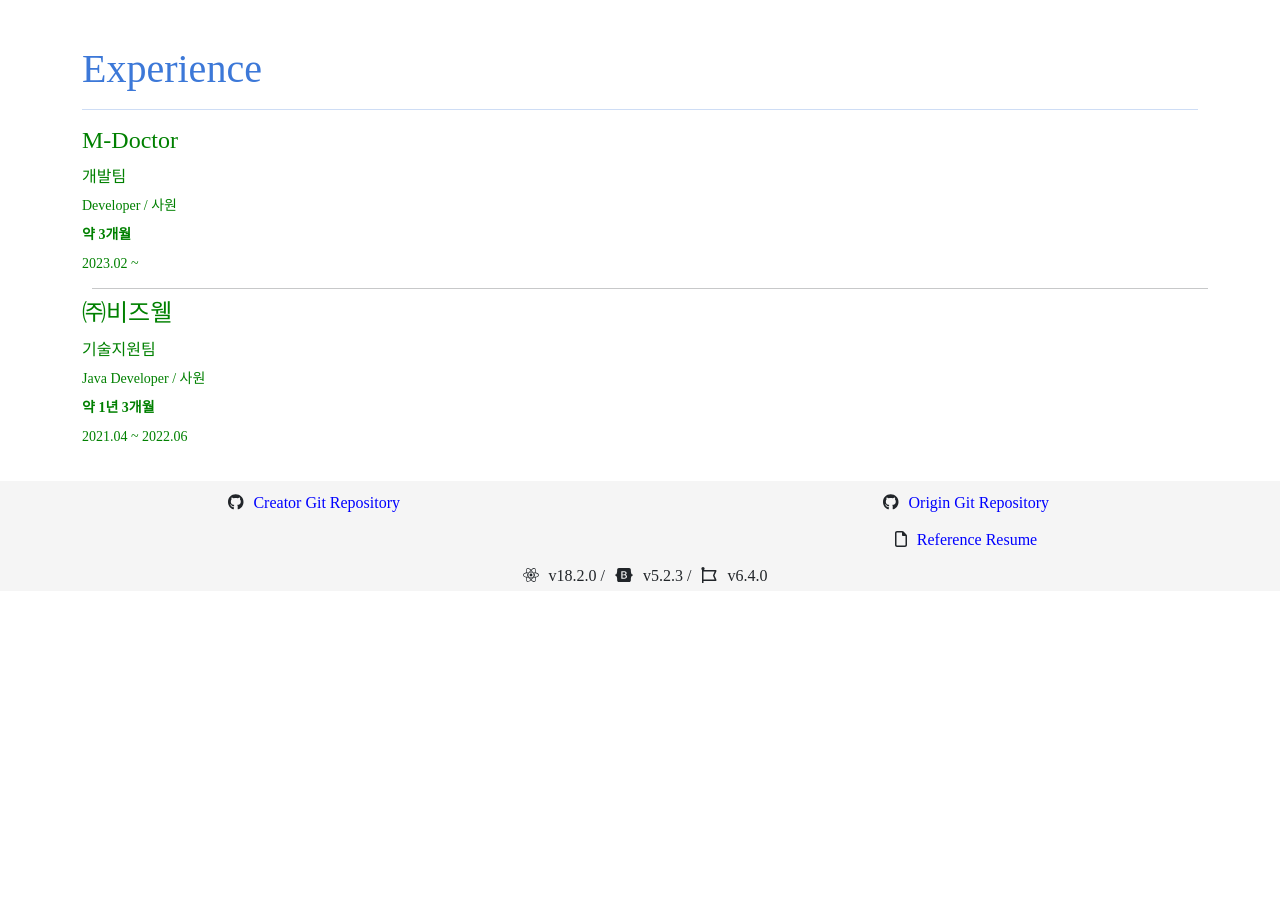
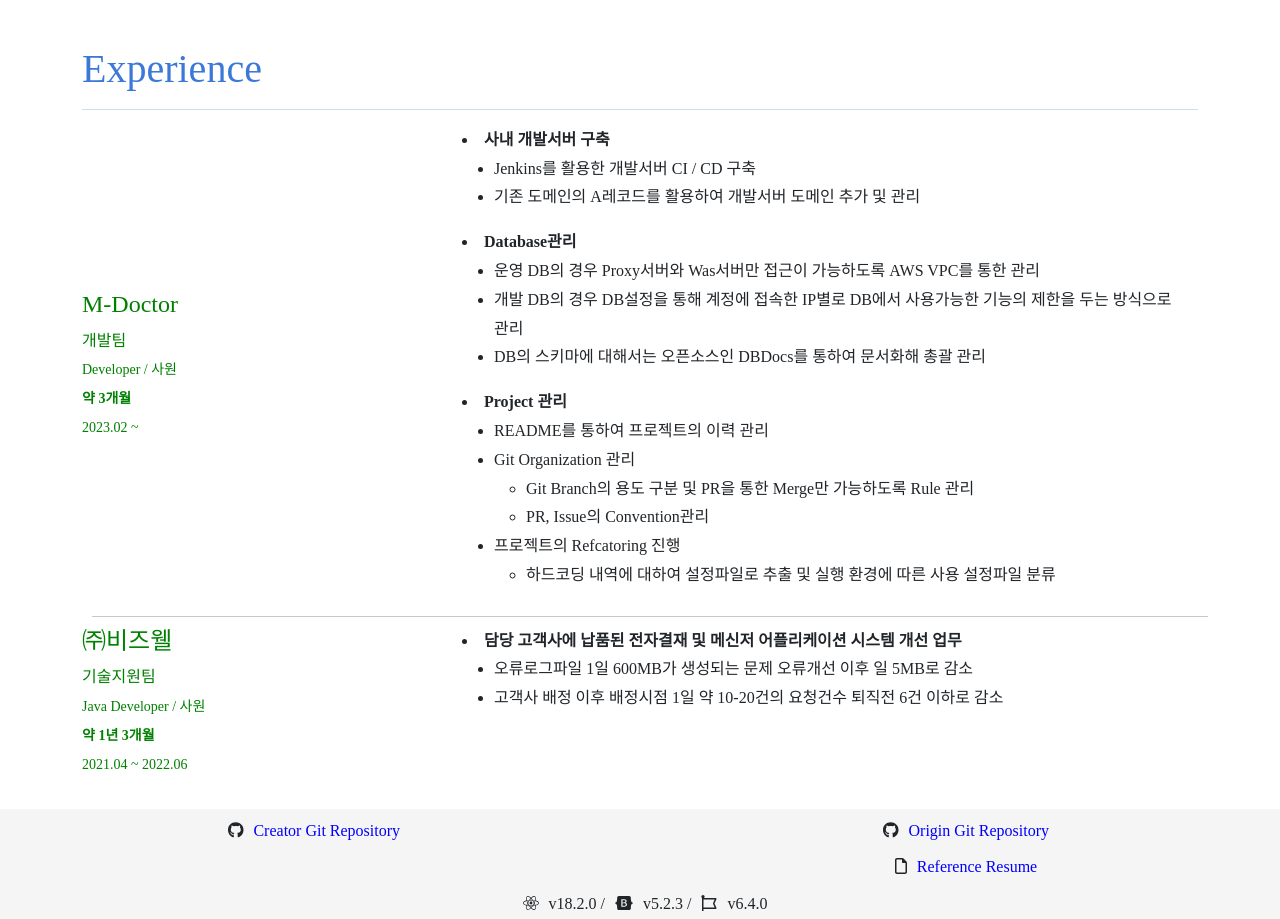
Before and after one commit to donsonioc2010/My-Resume, a React (Create React App) app: page / in a window 1280 px wide. Shown: the part 1520-2439 px from the top of the page. Before the commit the page ends 2111 px from the top, so only its background shows below. Built offline with nearby package versions, Linux system fonts and the light colour scheme.

Commit message:
feat : 작업내역에 대한 리스트업 구현 완료

```diff
--- a/src/experience/CreateProjects.js
+++ b/src/experience/CreateProjects.js
@@ -1,3 +1,60 @@
+import React from 'react';
+import { Style } from 'common/Style';
+import { Col, Row } from 'react-bootstrap';
+
 export default function CreateProjects(props) {
   var projects = props.list;
+  var companyName = props.companyName;
+
+  var render = () => {
+    var result = [];
+    result.push(
+      <ul>
+        {projects.map((item, idx) => {
+          if (!Array.isArray(item)) {
+            result.push(
+              <b>
+                <CreateLi name={companyName} content={item} index={idx + 1} />
+              </b>,
+            );
+          } else {
+            result.push(<LoopArray name={companyName} data={item} index={(idx + 1) * 10} />);
+          }
+        })}
+      </ul>,
+    );
+
+    return result;
+  };
+
+  return render();
 }
+
+function LoopArray(props) {
+  var number = props.index;
+  var result = [];
+  var companyName = props.name;
+  result.push(
+    <ul>
+      {props.data.map((item, idx) => {
+        if (Array.isArray(item)) {
+          return <LoopArray name={companyName} data={item} index={number * 10 + (idx + 1) * 10} />;
+        } else {
+          return <CreateLi name={companyName} content={item} index={number + (idx + 1)} />;
+        }
+      })}
+    </ul>,
+  );
+  return result;
+}
+
+function CreateLi(props) {
+  var content = props.content;
+  var idx = props.index;
+  var name = props.name;
+  return (
+    <li className="working-list" key={name + '_' + idx.toString()}>
+      <span dangerouslySetInnerHTML={{ __html: content }}></span>
+    </li>
+  );
+}
--- /dev/null
+++ b/src/experience/Experience.css
@@ -0,0 +1,6 @@
+.working-list::marker {
+  /* list-style-image: 'url(/right-arrow.svg)', */
+  /* list-style-type: '👉'; */
+  padding-inline-start: '1ch';
+  /* content: '👉 '; */
+}
--- a/src/experience/Experience.js
+++ b/src/experience/Experience.js
@@ -9,6 +9,7 @@
 import CompanyInfo from './CompanyInfo';
 import CreateCompanyInfo from './CreateCompanyInfo';
 import CreateProjects from './CreateProjects';
+import './Experience.css';
 
 /**
  * {
@@ -89,7 +90,7 @@
               <CreateCompanyInfo info={new CompanyInfo(item)} />
             </Col>
             <Col md={8} sm={12}>
-              <CreateProjects list={item.projects} />
+              <CreateProjects companyName={item.companyName} list={item.projects} />
             </Col>
           </Row>
         </>,
```
